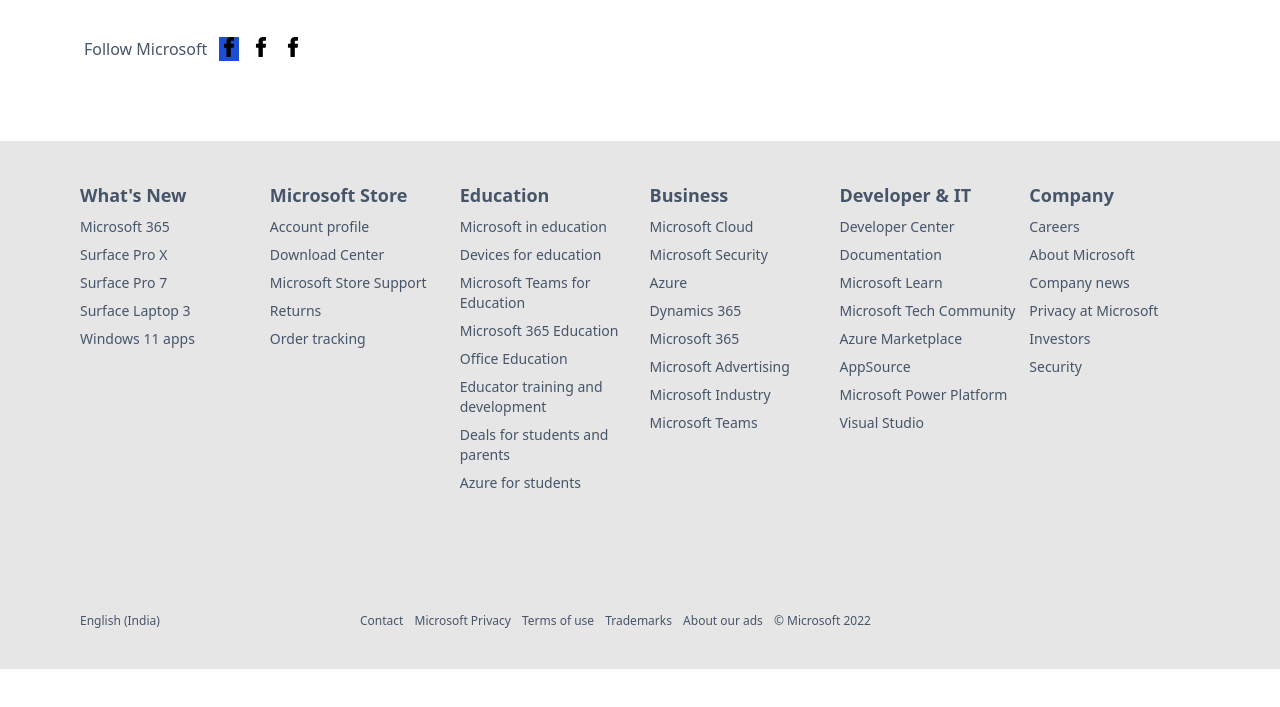
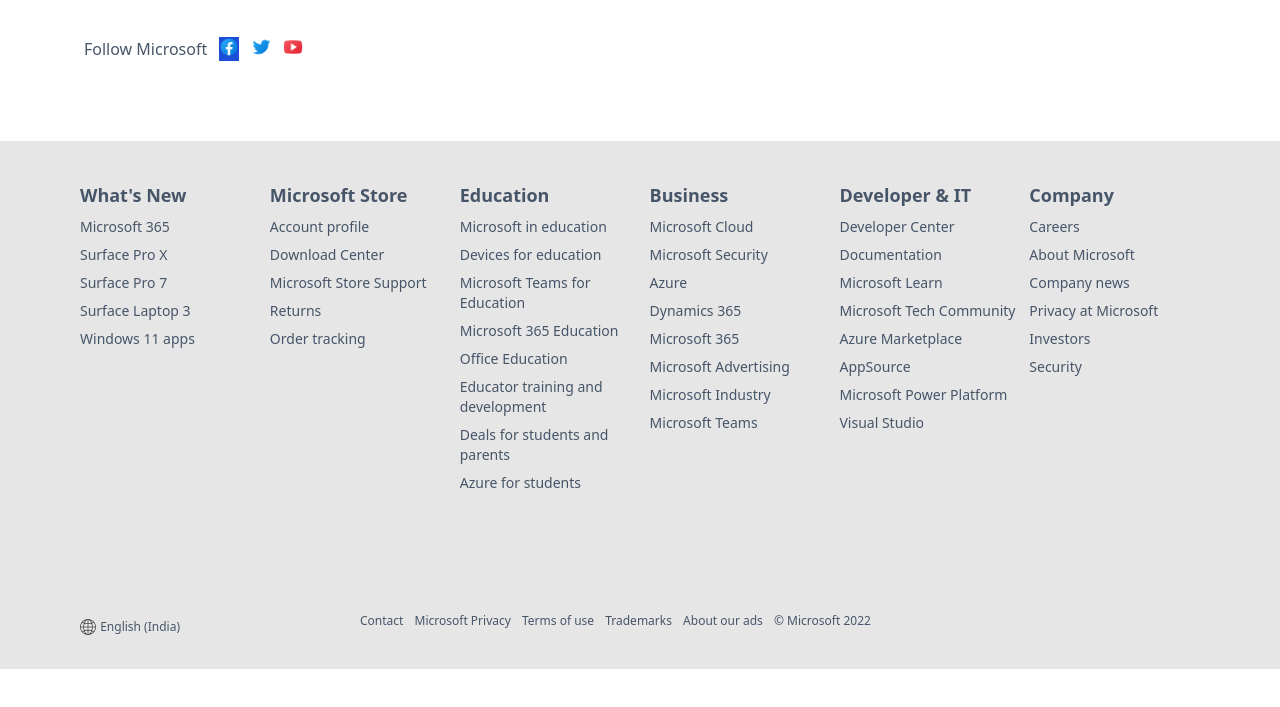
Before and after one commit to NiveditaBhirud/Microsoft-Website-clone, a website: page index.html in a window 1280 px wide. Shown: the part 1756-2463 px from the top of the page. Drawn offline with nearby package versions, Linux system fonts and the light colour scheme.

Commit message:
Add files via upload

```diff
--- a/index.html
+++ b/index.html
@@ -185,13 +185,13 @@
                 <span>Follow Microsoft</span>
             </div>
             <div class="img1 w-5 bg-blue-700 text-white">
-                <img src="facebook-svgrepo-com.svg" alt="">
+                <img src="facebook.png" alt="">
             </div>
             <div class="img1 w-5">
-                <img src="facebook-svgrepo-com.svg" alt="">
+                <img src="twitter.png" alt="">
             </div>
             <div class="img1 w-5">
-                <img src="facebook-svgrepo-com.svg" alt="">
+                <img src="youtube.png" alt="">
             </div>
         </div>
     </div>
@@ -281,7 +281,8 @@
         <div class="india md:justify-start md:w-40 ">
             <!-- md:m-20 lg:m-20 -->
             <!-- <div class="india w-40"> -->
-                <p class="text-xs w-40 text-slate-600">English (India)</p>
+                <img class="inline w-[1em] h-1[em]" src="earth.png" alt="">
+                <p class="inline text-xs w-40 text-slate-600">English (India) </p>
             <!-- </div> -->
         </div>
         <div class="end md:justify-start col-span-3 mb-10">
```
Also changed, not shown: earth.png (added), facebook.png (added), twitter.png (added), youtube.png (added).
